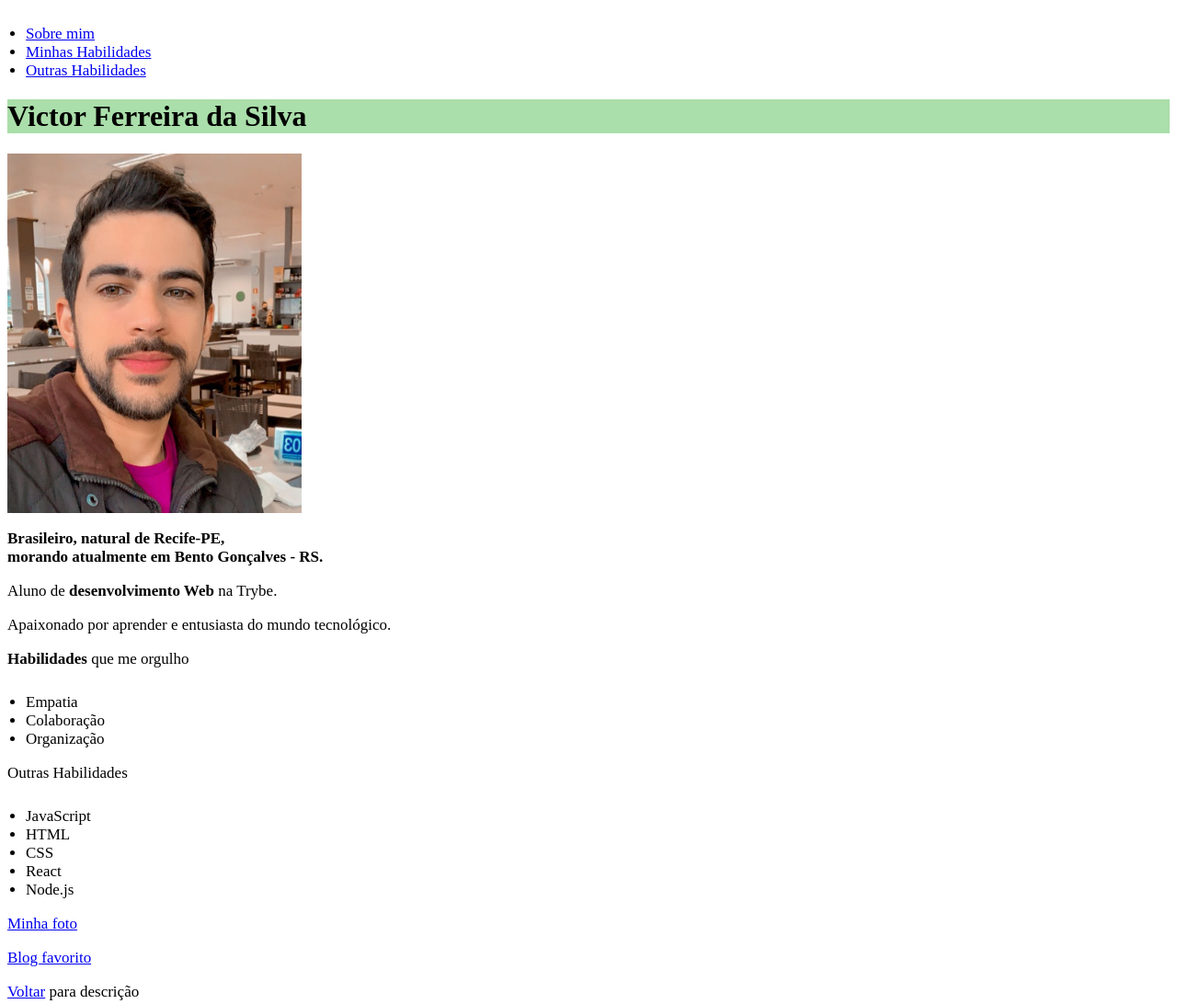
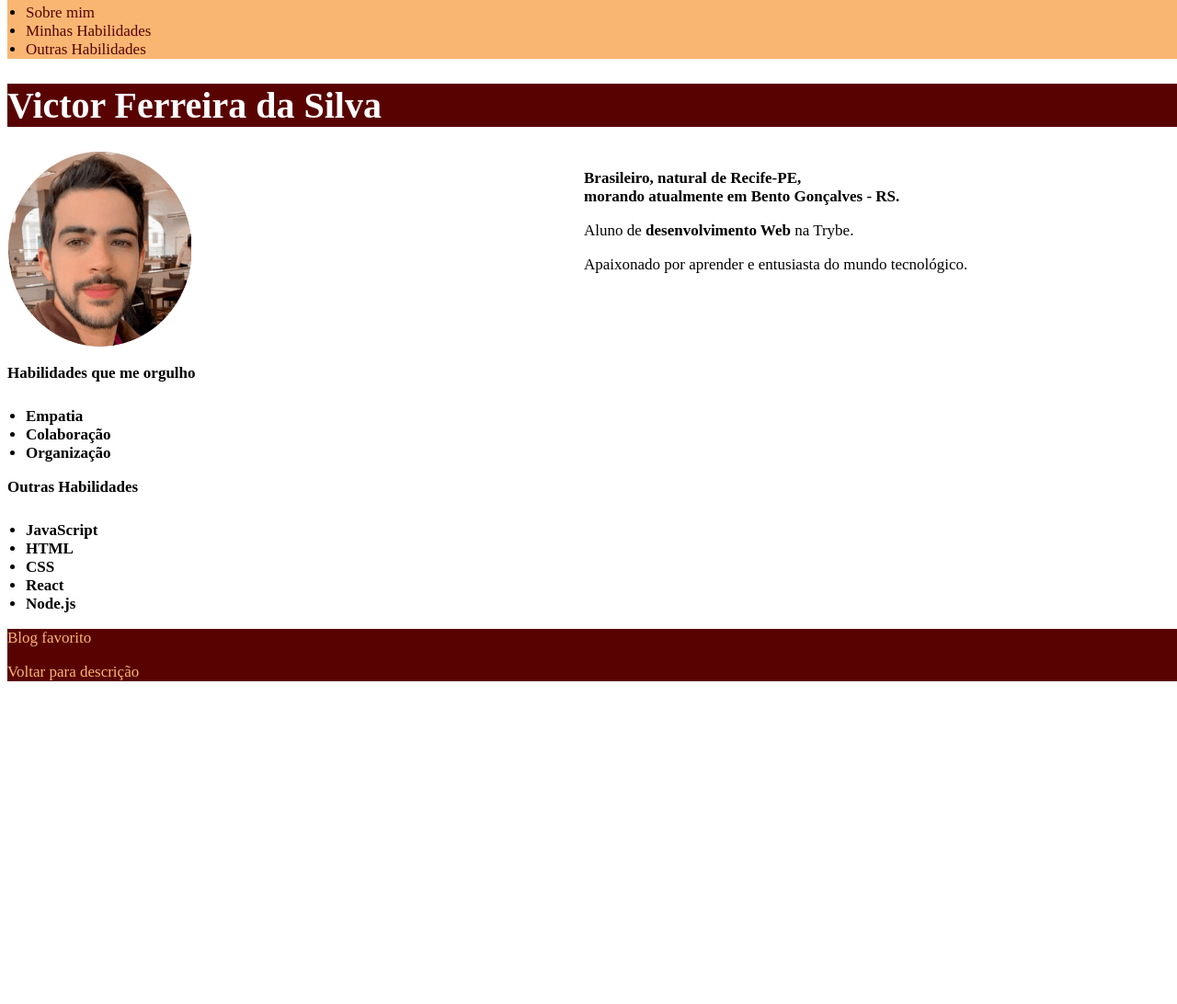
Before and after one commit to silva-victor/silva-victor, a plain HTML site: page index.html in a window 1280 px wide. Shown: the whole page at 92% size. After the commit the page ends 800 px from the top, so only its background shows below. Drawn offline with Linux system fonts and the light colour scheme.

Commit message:
Adicionando paleta de cores ao meu portifólio

```diff
--- a/index.html
+++ b/index.html
@@ -1,5 +1,6 @@
 <!DOCTYPE html>
 <html lang="pt-br">
+
 <head>
     <meta charset="UTF-8">
     <meta http-equiv="X-UA-Compatible" content="IE=edge">
@@ -7,30 +8,37 @@
     <title>Meu primeiro portifólio</title>
     <link rel="stylesheet" type="text/css" href="style.css">
 </head>
-<body>
+<header class="cabecalho">
         <ul>
-        <li><a href="#sobremim">Sobre mim</a</li>
+            <li><a href="#sobremim">Sobre mim</a< /li>
             <li><a href="#habilidades">Minhas Habilidades</a></li>
             <li><a href="#outrashabilidades">Outras Habilidades</a></li>
         </ul>
-    <h1 id="#nome">
-        Victor Ferreira da Silva
-    </h1>
+</header>
 
-    <img id="#victor" src="victor.jpg" alt="victor.png" width="320px">
-    <h2 id="#sobremim">Brasileiro, natural de <strong>Recife-PE</strong>, <br> morando atualmente em Bento Gonçalves - RS.</h2>
+<body>
+    <h1 id="#nome"> Victor Ferreira da Silva </h1>
+
+    <main>
+        <section>
+            <img id="minhaFoto" src="minhafoto.png" alt="victor.png">
+            <article id="ladoDireito">
+                <h2 id="#sobremim">Brasileiro, natural de <strong>Recife-PE</strong>, <br> morando atualmente em Bento
+                    Gonçalves - RS.</h2>
                 <p> Aluno de <strong>desenvolvimento Web</strong> na Trybe.</p>
                 <p>Apaixonado por aprender e entusiasta do mundo tecnológico.</p>
+            </article>
+        </section>
 
-    <p id="#habilidades"><strong>Habilidades</strong> que me orgulho
-
+        <section class="listaHabilidades">
+            <h2 id="#habilidades"><strong>Habilidades</strong> que me orgulho
                 <ul>
                     <li>Empatia</li>
                     <li>Colaboração</li>
                     <li>Organização</li>
                 </ul>
-    </p>
-    <p id="#outrashabilidades"> Outras Habilidades
+            </h2>
+            <h2 id="#outrashabilidades"> Outras Habilidades
                 <ul>
                     <li>JavaScript</li>
                     <li>HTML</li>
@@ -38,10 +46,14 @@
                     <li>React</li>
                     <li>Node.js</li>
                 </ul>
-    </p>
-    <p>    <a href="#victor">Minha foto</a></p>
-    <p>    <a href="https://tecnoblog.net/" target="_blank">Blog favorito</a></p>
-    <p>    <a href="#nome">Voltar</a> para descrição</p>
+            </h2>
+        </section>
+    </main>
 
+    <footer class="rodape">
+        <p> <a href="https://tecnoblog.net/" target="_blank">Blog favorito</a></p>
+        <p> <a href="#nome">Voltar</a> para descrição</p>
+    </footer>
 </body>
+
 </html>
--- a/style.css
+++ b/style.css
@@ -1,11 +1,51 @@
 body {
     font-family: 'Times New Roman', Times, serif;
-
+    font-size: 20px;
+    min-width: 500px;
+    width: 100%;
 }
 
 h1 {
-    background-color: rgb(170, 222, 170);
+    background-color: #590202;
+    color: white;
 }
+
+
+.cabecalho {
+    background-color: #f9b673;
+    margin-left: 5px;
+    margin-right: 5px;
+    width: 100%;
+    margin-bottom: 10px;
+    margin-top: -23px;
+    margin-left: 0px;
+    margin-right: -20px;
+}
+
+.cabecalho a {
+    color: #590202;
+}
+
+
+
+#victor {
+    width: 20px;
+    float: left;
+    position: fixed;
+    width: 20%;
+    height: 20px;
+}
+
+#ladoDireito {
+    float: right;
+    position: relative;
+    padding: 0px 8px 0px 8px;
+    margin: 5px;
+    width: 50%;
+    height: 50%;
+    text-align: left;
+}
+
 
 h2 {
     font-size: 17px;
@@ -23,3 +63,21 @@ ul {
 li {
     font-size:  17px;
 }
+
+.rodape {
+    background-color: #590202;
+    color:#f9b673;
+}
+
+a {
+    text-decoration: none;
+    color: #f9b673;
+}
+
+a:hover {
+    color: white;
+}
+
+a:active {
+    color: purple;
+}
```
Also changed, not shown: linkedin.png (added), minhafoto.png (added). Lines whose indentation alone changed are shown as unchanged.
